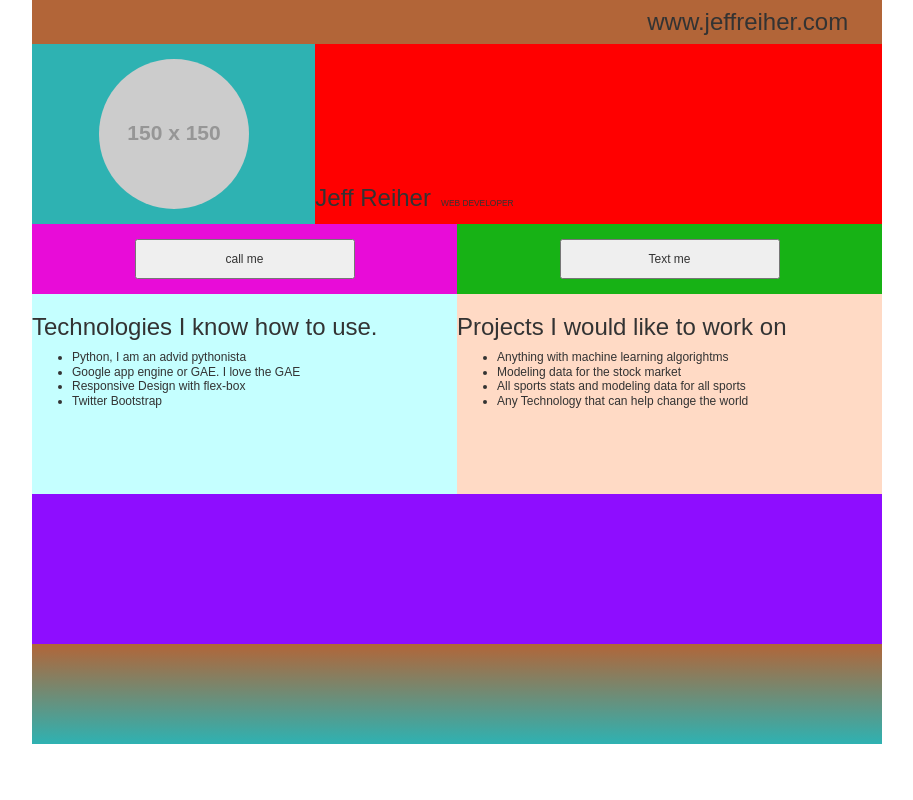
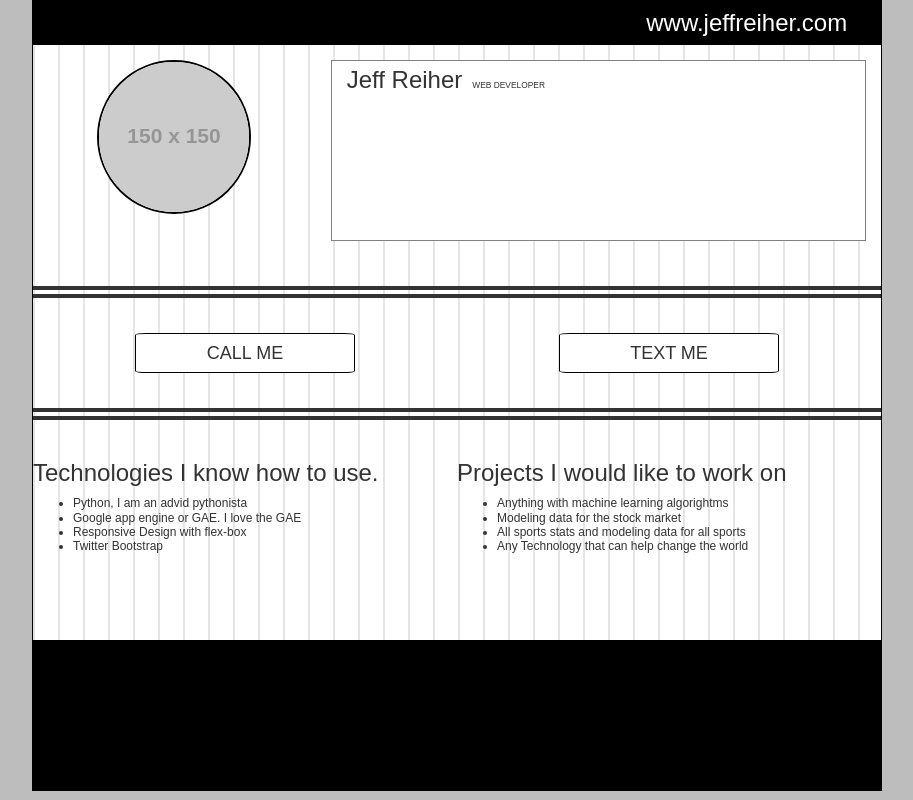
Before and after one commit to jreiher2003/pro_jeffreiher, a Flask app: page / in a window 1280 px wide. Shown: the whole page, without its empty margins (183-1096 px from the left). Run offline with Flask 2, Linux system fonts and the light colour scheme; grey boxes labelled with a size stand in for pictures from a placeholder-image service; some libraries are stand-ins or nearby versions.

Commit message:
changed theme of front end to sox

```diff
--- a/jreiher/static/styles.css
+++ b/jreiher/static/styles.css
@@ -21,101 +21,152 @@ body {
 	flex-wrap: wrap;
 	padding: 0;
 	margin: 0;
+	border: 1px solid black;
+	background: repeating-linear-gradient(
+	  to right,
+	  #e5e5e5,
+	  #e5e5e5 2px,
+	  #fff 1px,
+	  #fff 25px
+	          );
 	/*width: 100%;*/
 }
 .header {
 	width: 100%;
 	height: auto;
-	background: #B26538;
+	/*background: #B26538;*/
+	background: rgb(0, 0, 0);
 	padding: 5px;
 }
 .icon {
 	font-size: 18px;
+	color: white;
 }
 .header p {
 	margin-right: 1.2em;
 	margin-top: .4em;
 	font-size: 24px;
+	color: white;
 	float: right;
 }
 
-.profile {
+.profile, .name {
 	width: 100%;
 	height: auto;
-	background: #2EB2B2;
 	padding: 15px;
+	/*background: #2EB2B2;*/
+   /* background: repeating-linear-gradient(
+	  to right,
+	  #e5e5e5,
+	  #e5e5e5 2px,
+	  #fff 1px,
+	  #fff 25px
+	          );*/
 }
 .profile img {
 	display: block;
 	margin-left: auto;
 	margin-right: auto;
 	border-radius: 50%;
+	border: 2px solid black;
 }
-.name {
-	width: 100%;
-	height: auto;
-	background: #FF0000;
-}
+/*.name {
+	border: 1px solid black;
+	padding: 5px;
+}*/
 .name p {
+	background-color: #fff;
+	border: 1px solid grey;
 	font-size: 24px;
 	line-height: 1.2em;
 	/* margin-bottom: -100px; */
 	text-align: center;
-
-	padding-top: 15px;
+	padding-top: 5px;
 }
 span {
 	font-size: .35em;
 	text-transform: uppercase;
 	margin-left: 1.2em;
 }
+hr {
+	width: 100%;
+}
+hr.style-eight {
+    padding: 0;
+    border: none;
+    border-top: 12px double #333;
+    color: #333;
+    text-align: center;
+}
+hr.style-eight:after {
+    content: "§";
+    display: inline-block;
+    position: relative;
+    top: -.9em;
+    font-size: 2em;
+    padding: 0.25em 0.25em;
+    background: white;
+}
 
 .button1, .button2 {
 	width: 100%;
 	height: auto;
 	padding: 15px;
+	text-align: center;
+	transition: color .5s;
 }
-.button1 {
+/*.button1 {
 	background: #E80CD8;
-	text-align: center;
-}
-.button1 button {
+}*/
+.button1 button, .button2 button {
 	width: 275px;
 	height: 40px;
 	margin: auto;
-
+	border: 1px solid black;
+	background-color: #fff;
+	border-radius: 5%;
+	text-decoration: none;
+	text-transform: uppercase;
+	font-size: 1.5em;
 }
-.button2 {
+.button1 button:hover, .button2 button:hover {
+	background-color: black;
+	color: white;
+}
+/*.button2 {
 	background: #17B215;
 	text-align: center;
-}
-.button2 button {
+}*/
+/*.button2 button {
 	width: 275px;
 	height: 40px;
 	margin: auto;
-}
+}*/
 .info1 {
 	width: 100%;
 	height: 200px;
-	background: #C5FFFF;
+	/*background: #C5FFFF;*/
 }
 .info2 {
 	width: 100%;
 	height: 200px;
-	background: #FFDAC5;
+	/*background: #FFDAC5;*/
 }
 
 
 .footer {
 	width: 100%;
 	height: 150px;
-	background: #8E0DFF;
+	/*background: #8E0DFF;*/
+	background: rgb(0, 0, 0);
 }
-.exp {
+/*.exp {
 	width: 100%;
 	height: 100px;
 	background: linear-gradient(#B26538,#2EB2B2);
-}
+}*/
+
+
 
 @media screen and (min-width: 500px) {
 	.profile {
@@ -127,12 +178,15 @@ span {
 		/*order: 1;*/
 	}
 	.name p {
+	height: auto;
 	font-size: 24px;
 	line-height: 1.2em;
-	margin-bottom: -100px;
+	/* margin-bottom: -100px; */
 	text-align: left;
-	padding-top: 140px;
-	}
+	/* padding-top: 140px; */
+	padding-bottom: 140px;
+	padding-left: 15px;
+}
 	.button1 {
 		width: 50%;
 	}
@@ -157,9 +211,23 @@ span {
 }
 
 @media screen and (min-width: 850px) {
+	body {
+	/*  background: repeating-linear-gradient(
+	  to right,
+	  #e5e5e5,
+	  #e5e5e5 2px,
+	  #fff 1px,
+	  #fff 25px
+	          );*/
+		background: #bdbdbd;
+    }
 	.container {
 		width: 850px;
 		margin-left: auto;
 		margin-right: auto;
 	}
+	.profile, .name {
+		/*background: #fff;*/
+	}
+
 }
--- a/jreiher/templates/index.html
+++ b/jreiher/templates/index.html
@@ -84,8 +84,10 @@
 
 		<div class="profile"><img src="https://placehold.it/150x150"/></div>
 		<div class="name"><p>Jeff Reiher<span>Web Developer</span></p></div>
-		<div class="button1"><button>call me</button></div>
+		<hr class="style-eight">
+		<div class="button1"><button>Call Me</button></div>
 		<div class="button2"><button>Text me</button></div>
+		<hr class="style-eight">
 		<div class="info1">
 			<h3>Technologies I know how to use.</h3>
 			<ul>
@@ -105,7 +107,7 @@
 			</ul>
 		</div>
 		<div class="footer"></div>
-		<div class="exp"></div>
+		<!-- <div class="exp"></div> -->
 
 	</div>
 
```
